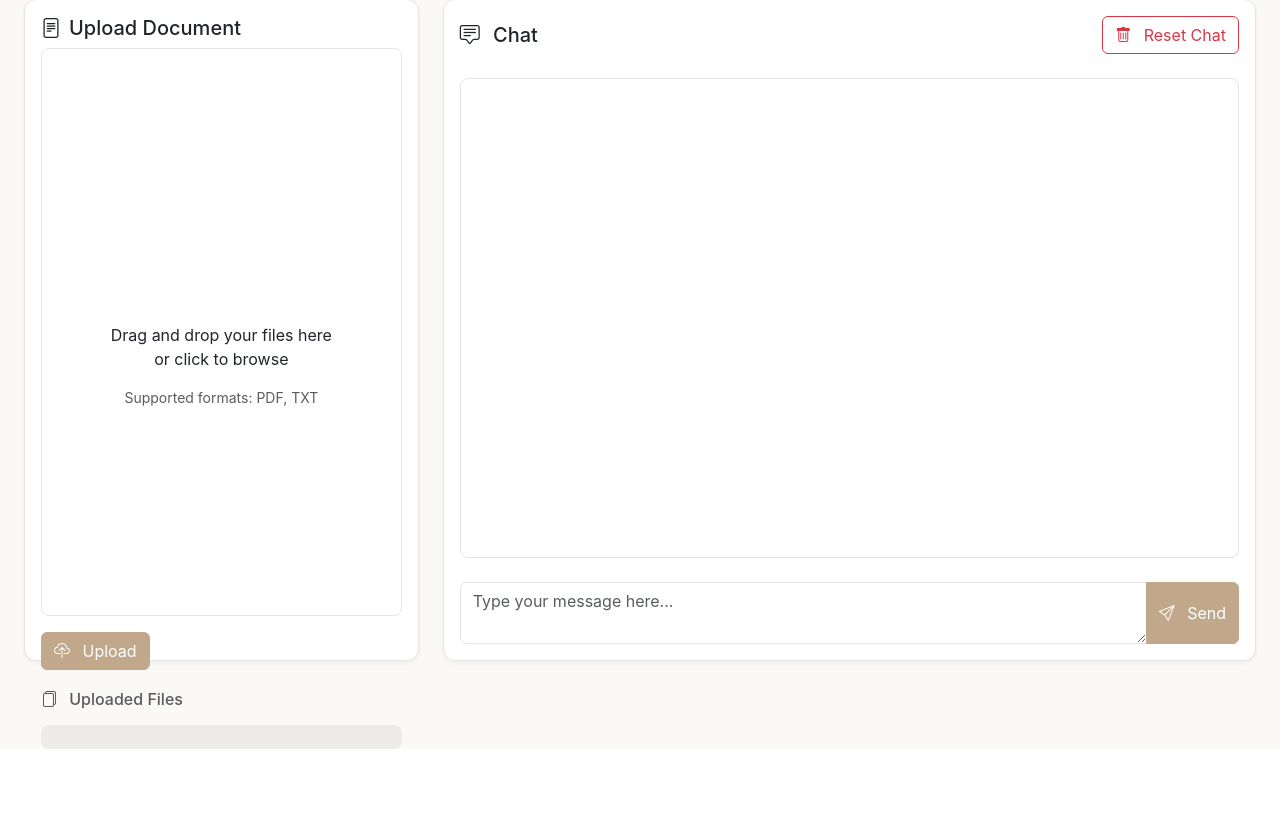
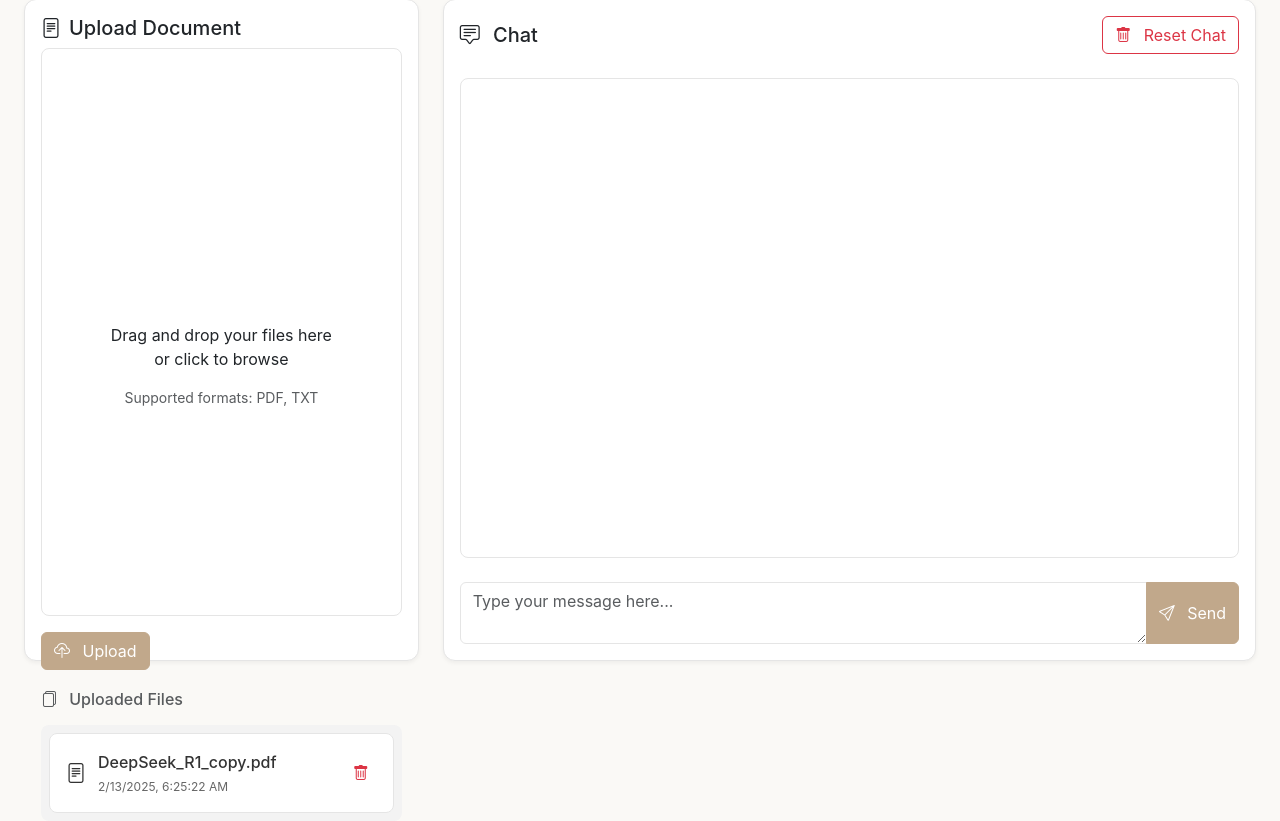
Before and after one commit to dharmautomo/Knowledge-Base-AI-Chat, a Flask app: template templates/index.html in a window 1280 px wide. Shown: the part 97-918 px from the top of the page. Before the commit the page ends 846 px from the top, so only its background shows below. Run offline with Flask 3, Linux system fonts and the light colour scheme; the template is opened without the code that fills it, so the values that code supplies are empty; some libraries are stand-ins or nearby versions.

Commit message:
Agent query: Could you verify if the file list is now displaying correctly with proper spacing, layout, and styling on desktop view?
Improve styling and layout of uploaded files section on desktop.

Screenshot: https://storage.googleapis.com/screenshot-production-us-central1/b867650d-5460-44fc-a837-1c82e49166ca/316554f5-b49d-4fdc-89f1-c4e9c392a504.jpg

```diff
--- a/static/css/custom.css
+++ b/static/css/custom.css
@@ -403,19 +403,21 @@ h1 {
     }
 }
 
+/* File list specific styles */
 .files-list {
     max-height: 300px;
     overflow-y: auto;
-    background: rgba(0, 0, 0, 0.05);
+    background: rgb(243, 243, 243);
     border-radius: 0.5rem;
-    padding: 0.75rem;
+    padding: 0.5rem;
+    margin-top: 1rem;
 }
 
 .file-item {
     background: white;
     border-radius: 0.5rem;
-    padding: 0.75rem;
-    margin-bottom: 0.75rem;
+    padding: 1rem;
+    margin-bottom: 0.5rem;
     transition: all 0.2s ease;
     display: flex;
     justify-content: space-between;
@@ -433,6 +435,17 @@ h1 {
 
 .file-item .file-info {
     display: flex;
+    align-items: center;
+    gap: 0.75rem;
+}
+
+.file-item .file-icon {
+    color: var(--text-color);
+    font-size: 1.25rem;
+}
+
+.file-item .file-details {
+    display: flex;
     flex-direction: column;
     gap: 0.25rem;
 }
@@ -440,11 +453,13 @@ h1 {
 .file-item .file-name {
     font-weight: 500;
     color: var(--text-color);
+    margin: 0;
 }
 
 .file-item .file-time {
     font-size: 0.75rem;
     color: #666;
+    margin: 0;
 }
 
 .file-item .delete-btn {
@@ -454,8 +469,15 @@ h1 {
     padding: 0.5rem;
     cursor: pointer;
     transition: color 0.2s ease;
+    display: flex;
+    align-items: center;
+    justify-content: center;
+    width: 2rem;
+    height: 2rem;
+    border-radius: 0.375rem;
 }
 
 .file-item .delete-btn:hover {
     color: #bd2130;
+    background-color: rgba(220, 53, 69, 0.1);
 }
--- a/templates/index.html
+++ b/templates/index.html
@@ -52,17 +52,18 @@
                                 Uploaded Files
                             </h6>
                             <div id="filesList" class="files-list">
-                                <!-- Files will be dynamically added here with this structure:
                                 <div class="file-item">
                                     <div class="file-info">
-                                        <div class="file-name">filename.pdf</div>
-                                        <div class="file-time">2/13/2025, 6:25:22 AM</div>
+                                        <i class="bi bi-file-text file-icon"></i>
+                                        <div class="file-details">
+                                            <p class="file-name">DeepSeek_R1_copy.pdf</p>
+                                            <p class="file-time">2/13/2025, 6:25:22 AM</p>
+                                        </div>
                                     </div>
-                                    <button class="delete-btn">
+                                    <button class="delete-btn" title="Delete file">
                                         <i class="bi bi-trash"></i>
                                     </button>
                                 </div>
-                                -->
                             </div>
                         </div>
                     </div>
```
Also changed, not shown: attached_assets/image_1739454755770.png (added), attached_assets/image_1739454768919.png (added).
